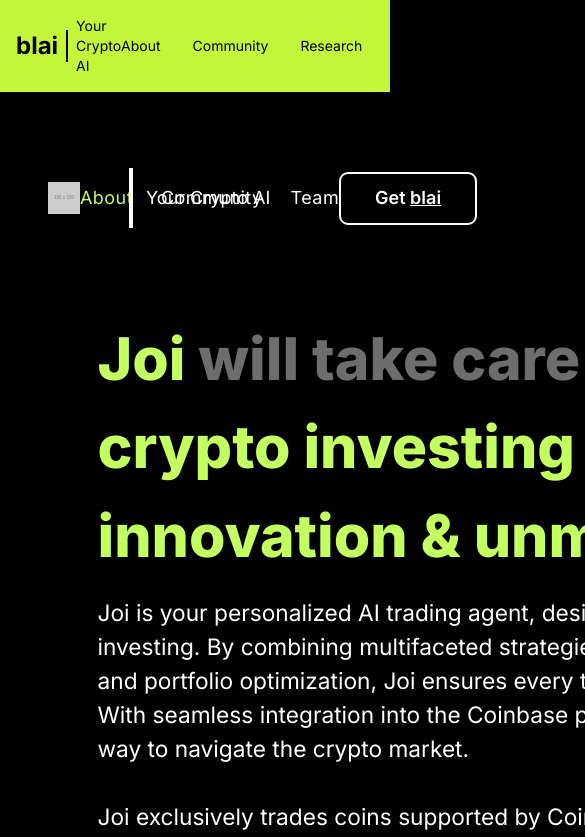
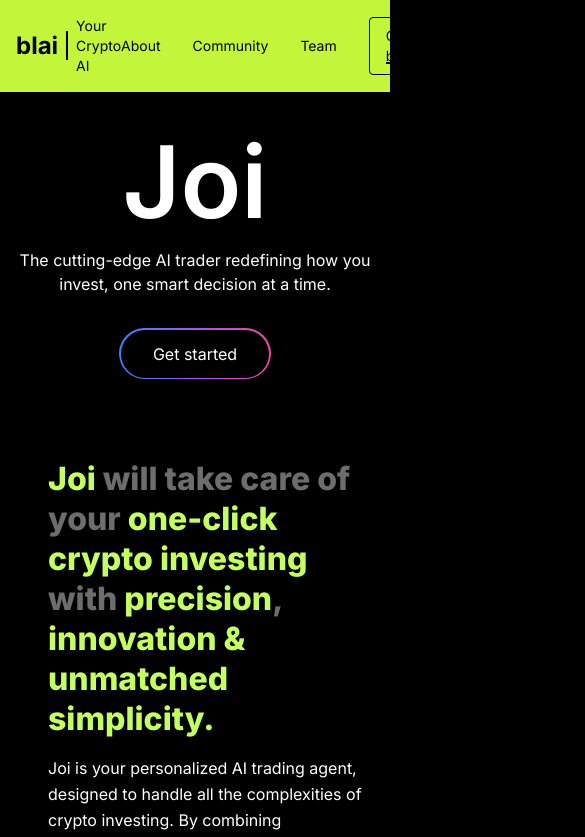
Before and after one commit to Devansh0112/Blai-website, a Next.js app: page /about in a window 390 px wide. Shown: the top 837 px of the page, 585 px wide, since content can reach past the window. Built offline with nearby package versions, Linux system fonts and the light colour scheme.

Commit message:
Header &  mobile responsive
Removed extra header from About and Team Section. Changed Research -> Team. Both pages are mobile responsive

```diff
--- a/app/about/page.tsx
+++ b/app/about/page.tsx
@@ -1,56 +1,15 @@
-'use client';
-
 import React from "react";
 
 const About = (): JSX.Element => {
   return (
-    <div className="bg-black flex flex-row justify-center w-full">
-      <main className="bg-black w-full max-w-[1728px] h-[1117px] relative">
-        {/* Header Section */}
-        <header className="absolute w-full max-w-[1635px] h-[86px] top-[63px] left-12 flex items-center justify-between">
-          {/* Placeholder image */}
-          <img
-            className="w-[68px] h-8 object-cover"
-            alt="Logo"
-            src="https://via.placeholder.com/150" // Replace with your image URL or leave it as is
-          />
-          <nav className="flex gap-7">
-            <a
-              href="#about"
-              className="font-heading text-[#c4ff61] text-lg tracking-wide"
-            >
-              About
-            </a>
-            <a
-              href="#community"
-              className="font-heading text-white text-lg tracking-wide"
-            >
-              Community
-            </a>
-            <a
-              href="#team"
-              className="font-heading text-white text-lg tracking-wide"
-            >
-              Team
-            </a>
-          </nav>
-          <div className="relative">
-            <button className="w-[138px] h-[53px] rounded-[9px] border-2 border-white flex items-center justify-center">
-              <span className="font-semibold text-white text-lg">
-                Get <span className="underline font-heading">blai</span>
-              </span>
-            </button>
-          </div>
-          <div className="absolute left-[98px] text-white font-heading text-lg">
-            Your Crypto AI
-          </div>
-          <div className="absolute left-[81px] w-1 h-[60px] bg-white"></div>
-        </header>
-
+    <div className="bg-black flex">
+      <main className="bg-black w-full max-w-[1728px] min-h-[90vh] px-4">
+        {/* Grid Layout */}
+        <div className="grid grid-cols-1 lg:grid-cols-[2fr_1fr] pt-10 lg:pt-10">
           {/* Main Content */}
-        <section className="absolute w-[1028px] h-[647px] top-[223px] left-1/4 md:left-10">
+          <section className="order-2 lg:order-1 ml-8 mt-[5rem]">
             <div>
-            <h1 className="text-[58.9px] font-extrabold text-transparent leading-[88.3px]">
+              <h1 className="text-[32px] sm:text-[35px] lg:text-[45px] font-extrabold leading-tight">
                 <span className="text-[#c4ff61]">Joi </span>
                 <span className="text-[#6d6d6d]">will take care of your </span>
                 <span className="text-[#c4ff61]">one-click crypto</span>
@@ -64,14 +23,14 @@ const About = (): JSX.Element => {
                   innovation &amp; unmatched simplicity.
                 </span>
               </h1>
-            <p className="text-white text-[22.7px] leading-[34.0px] mt-4">
-              Joi is your personalized AI trading agent, designed to handle all
-              the complexities of crypto investing. By combining multifaceted
-              strategies such as sentiment analysis, risk management, and
-              portfolio optimization, Joi ensures every trade is tailored to
-              your preferences and goals. With seamless integration into the
-              Coinbase platform, Joi offers a secure and straightforward way to
-              navigate the crypto market.
+              <p className="text-white text-base sm:text-sm lg:text-lg leading-relaxed mt-4">
+                Joi is your personalized AI trading agent, designed to handle
+                all the complexities of crypto investing. By combining
+                multifaceted strategies such as sentiment analysis, risk
+                management, and portfolio optimization, Joi ensures every trade
+                is tailored to your preferences and goals. With seamless
+                integration into the Coinbase platform, Joi offers a secure and
+                straightforward way to navigate the crypto market.
                 <br />
                 <br />
                 Joi exclusively trades coins supported by Coinbase, ensuring
@@ -84,23 +43,28 @@ const About = (): JSX.Element => {
           </section>
 
           {/* Side Content */}
-        <aside className="absolute w-[333px] h-[411px] top-[214px] left-[1281px]">
-          <h2 className="text-[223.2px] font-semibold text-white leading-[267.9px]">
+          <aside className="order-1 lg:order-2 flex flex-col items-center justify-center text-center">
+            <h2 className="text-[100px] sm:text-[150px] lg:text-[253.2px] font-semibold text-white leading-none">
               Joi
             </h2>
-          <p className="text-white text-lg mt-4">
-            Introducing Joi: The cutting-edge AI trader redefining how you
-            invest, one smart decision at a time.
+            <p className="text-white text-base sm:text-lg mt-4 max-w-sm text-center">
+              The cutting-edge AI trader redefining how you invest, one smart
+              decision at a time.
             </p>
-        </aside>
 
             {/* Call to Action */}
-        <div className="absolute w-[239px] h-[72px] top-[804px] left-[1338px] flex items-center justify-center bg-black rounded-full border-2 border-transparent bg-gradient-to-b from-cyan-400 via-lime-400 to-purple-500">
-          <button className="text-white text-xl font-normal">Get blai</button>
+            <div className="mt-8 flex items-center justify-center">
+              <button className="relative rounded-full bg-gradient-to-r p-[0.1rem] from-blue-500 via-purple-500 to-pink-500">
+                <div className="flex items-center justify-center rounded-full bg-black px-8 py-3">
+                  <span className="text-white">Get started</span>
+                </div>
+              </button>
+            </div>
+          </aside>
         </div>
       </main>
     </div>
   );
 };
 
-export default About; // Ensure you're using default export
+export default About;
--- a/app/layout.tsx
+++ b/app/layout.tsx
@@ -20,13 +20,15 @@ export default function RootLayout({
     <nav className="top-0 left-0 right-0 z-50 px-4 py-4 bg-[#c3f53b]">
       <div className="container mx-auto flex items-center justify-between">
         <div className="flex items-center space-x-2">
+        <a href="/" className="text-sm hover:opacity-80">
           <span className="text-2xl font-bold border-r-2 border-black pr-2">blai</span>
+        </a>
           <span className="text-sm">Your Crypto AI</span>
         </div>
         <div className="flex items-center space-x-8">
           <a href="/about" className="text-sm hover:opacity-80">About</a>
           <a href="/community" className="text-sm hover:opacity-80">Community</a>
-          <a href="/research" className="text-sm hover:opacity-80">Research</a>
+          <a href="/research" className="text-sm hover:opacity-80">Team</a>
           <a
             href="#"
             className="relative rounded border border-black px-4 py-2 text-sm text-black hover:bg-black hover:text-white transition duration-300"
--- a/app/research/page.tsx
+++ b/app/research/page.tsx
@@ -10,6 +10,8 @@ export const Research = (): JSX.Element => {
       description:
         "JJ Caro, previously the CEO of GMEX in Mexico, leads BLAI with a strong background in strategic direction and project management. His expertise ensures regulatory compliance and drives the company’s overall vision.",
       image: "/assets/pixel_art/jjpixel.png", // Team member image
+      linkedin: "https://www.linkedin.com/in/juliancaro", // Replace with actual LinkedIn URL
+      twitter: "https://twitter.com/juliancaro", // Replace with actual Twitter URL
     },
     {
       name: "Francesco",
@@ -17,6 +19,8 @@ export const Research = (): JSX.Element => {
       description:
         "Francesco Marzorati brings experience from McKinsey and Summit Partners, where he honed his skills in economic strategy and operations. At BLAI, he oversees trading strategies, financial planning, and team coordination.",
       image: "/assets/pixel_art/francepixel.png", // Team member image
+      linkedin: "https://www.linkedin.com/in/francescomarzorati", // Replace with actual LinkedIn URL
+      twitter: "https://twitter.com/francescomarzorati", // Replace with actual Twitter URL
     },
     {
       name: "Samy Fallah",
@@ -24,6 +28,8 @@ export const Research = (): JSX.Element => {
       description:
         "With prior experience at McKinsey, Bain, and BCG, Samy Fallah focuses on bridging technical and business needs. As CTO, he leads UI/UX design, manages the product roadmap, and ensures seamless execution of development timelines.",
       image: "/assets/pixel_art/samypixel.png", // Team member image
+      linkedin: "https://www.linkedin.com/in/samyfallah", // Replace with actual LinkedIn URL
+      twitter: "https://twitter.com/samyfallah", // Replace with actual Twitter URL
     },
     {
       name: "Narasimha Teja Reddy",
@@ -31,6 +37,8 @@ export const Research = (): JSX.Element => {
       description:
         "Narasimha Teja Reddy, with a Master’s degree in Information Systems and previous experience at Reddy Games, heads the AI development at BLAI. He is responsible for building sophisticated AI agents and implementing advanced trading logic.",
       image: "/assets/pixel_art/tejapixel.png", // Team member image
+      linkedin: "https://www.linkedin.com/in/narasimhatejareddy", // Replace with actual LinkedIn URL
+      twitter: "https://twitter.com/narasimhatejareddy", // Replace with actual Twitter URL
     },
     {
       name: "Devansh Srivastava",
@@ -38,6 +46,8 @@ export const Research = (): JSX.Element => {
       description:
         "Devansh Srivastava, a former engineer at Dell with a Master’s degree in Software Engineering Systems, is instrumental in developing BLAI's core infrastructure. He specializes in API integrations and full-stack development.",
       image: "/assets/pixel_art/devanshpixel.png", // Team member image
+      linkedin: "https://www.linkedin.com/in/devanshsrivastava", // Replace with actual LinkedIn URL
+      twitter: "https://twitter.com/devanshsrivastava", // Replace with actual Twitter URL
     },
     {
       name: "Niraj Nadarasa",
@@ -45,36 +55,18 @@ export const Research = (): JSX.Element => {
       description:
         "Niraj Nadarasa, with prior roles at RevRoad, ASTA, and Outlier AI, leads BLAI’s research initiatives. His contributions support the technical development and strategic objectives of the platform.",
       image: "/assets/pixel_art/nirajpixel.png", // Team member image
+      linkedin: "https://www.linkedin.com/in/nirajnadarasa", // Replace with actual LinkedIn URL
+      twitter: "https://twitter.com/nirajnadarasa", // Replace with actual Twitter URL
     },
   ];
 
   return (
     <div className="bg-black flex flex-col items-center w-full">
-      <header className="flex justify-between items-center w-full max-w-7xl py-4 px-6">
-        <div className="text-white text-2xl font-bold">
-          blai | Your Crypto AI
-        </div>
-        <nav className="flex gap-8">
-          <a href="#about" className="text-white">
-            About
-          </a>
-          <a href="#community" className="text-white">
-            Community
-          </a>
-          <a href="#team" className="text-[#c4ff61]">
-            Team
-          </a>
-        </nav>
-        <button className="border border-white text-white px-4 py-2 rounded-md">
-          Get blai
-        </button>
-      </header>
       <main className="grid grid-cols-1 md:grid-cols-2 lg:grid-cols-3 gap-8 max-w-7xl py-8 px-6">
         {teamMembers.map((member, index) => (
           <div
             key={index}
-            className="bg-black border border-[#c4ff61] rounded-lg p-4 flex flex-col items-center text-center"
-          >
+            className="bg-black border border-amber-200 rounded-xl p-4 flex flex-col items-center text-center">
             <img
               src={member.image} // Team member image
               alt={member.name}
@@ -83,19 +75,26 @@ export const Research = (): JSX.Element => {
             <h3 className="text-white font-semibold">{member.name}</h3>
             <p className="text-white text-sm">{member.title}</p>
             <p className="text-white text-xs mt-2">{member.description}</p>
-            <div className="flex gap-4 mt-4">
-              {/* LinkedIn icon */}
+            <div className="flex mt-4">
+              {/* LinkedIn Icon */}
+              <a href={member.linkedin} target="_blank" rel="noopener noreferrer">
                 <img
                   src="/assets/linkedin_logo.png" // LinkedIn logo
                   alt="LinkedIn"
-                className="w-8 h-8" // Ensure it's consistent size
+                  className="w-12 h-12 hover:opacity-80 transition-opacity"
                 />
-              {/* Twitter icon with white circle wrapper */}
+              </a>
+
+              {/* Twitter Icon */}
+              <a href={member.twitter} target="_blank" rel="noopener noreferrer">
+                <div className="w-8 h-8 p-[2px] bg-white rounded-full flex items-center justify-center hover:bg-gray-300 transition-colors mt-2">
                   <img
-                src="/assets/x_logo.png" // Twitter logo
+                    src="/assets/x_logo.png" // Twitter logo (formerly Twitter)
                     alt="Twitter"
-                className="w-8 h-8 p-1 bg-white rounded-full" // Add padding and white circle around the icon
+                    className="w-4 h-4"
                   />
+                </div>
+              </a>
             </div>
           </div>
         ))}
@@ -104,4 +103,4 @@ export const Research = (): JSX.Element => {
   );
 };
 
-export default Research; // Ensure you're using default export
+export default Research;
```
Lines whose indentation alone changed are shown as unchanged.
